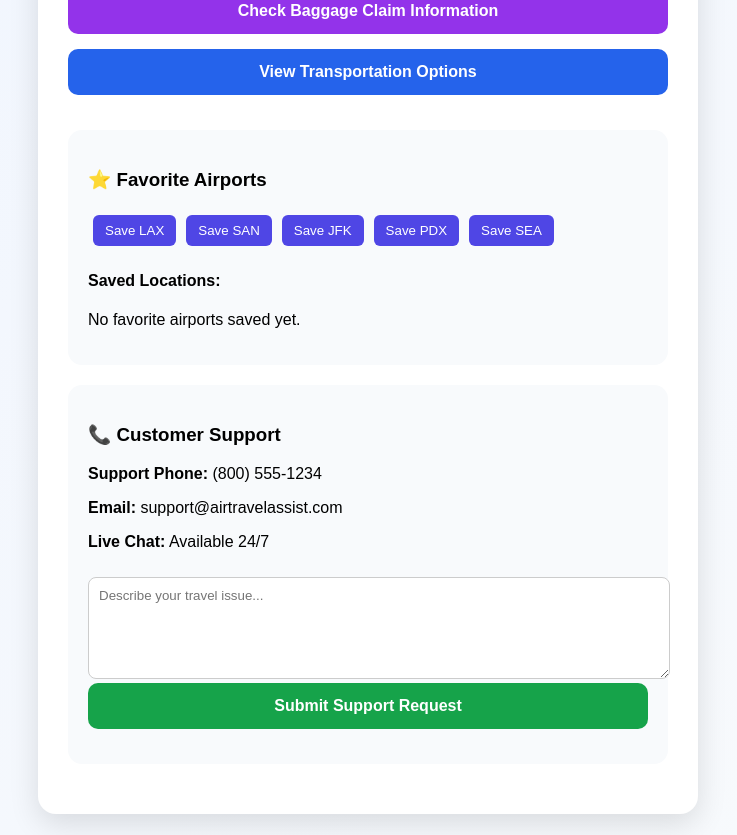
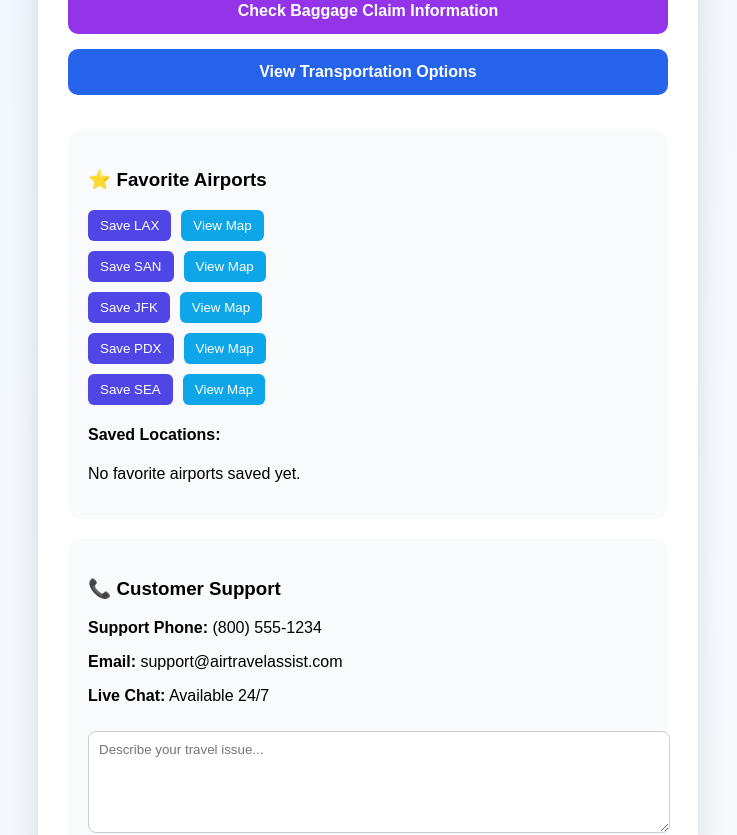
Before and after one commit to abrilquiros/airport-appIS470, a React (Create React App) app in the folder app/: page / in a window 1280 px wide. Shown: the part 945-1780 px from the top of the page, without its empty margins (272-1009 px from the left). Built offline with nearby package versions, Linux system fonts and the light colour scheme.

Commit message:
Add viewable maps

```diff
--- a/app/src/App.js
+++ b/app/src/App.js
@@ -6,8 +6,36 @@ function App() {
   const [showPolicy, setShowPolicy] = useState(false);
   const [selectedAirline, setSelectedAirline] = useState("American");
   const [favoriteLocations, setFavoriteLocations] = useState([]);
+  const [selectedAirportMap, setSelectedAirportMap] = useState(null);
+  const [showMap, setShowMap] = useState(false);
 
-  const airports = ["LAX", "SAN", "JFK", "PDX", "SEA"];
+  const airports = [
+  {
+    code: "LAX",
+    name: "Los Angeles International Airport",
+    map: "https://www.google.com/maps?q=LAX+Airport&output=embed",
+  },
+  {
+    code: "SAN",
+    name: "San Diego International Airport",
+    map: "https://www.google.com/maps?q=SAN+Airport&output=embed",
+  },
+  {
+    code: "JFK",
+    name: "John F. Kennedy International Airport",
+    map: "https://www.google.com/maps?q=JFK+Airport&output=embed",
+  },
+  {
+    code: "PDX",
+    name: "Portland International Airport",
+    map: "https://www.google.com/maps?q=PDX+Airport&output=embed",
+  },
+  {
+    code: "SEA",
+    name: "Seattle-Tacoma International Airport",
+    map: "https://www.google.com/maps?q=SEA+Airport&output=embed",
+  },
+];
 
   const saveFavoriteLocation = (airport) => {
     if (!favoriteLocations.includes(airport)) {
@@ -200,11 +228,18 @@ function App() {
          <h3>⭐ Favorite Airports</h3>
 
         {airports.map((airport) => (
+          <div
+            key={airport.code}
+            style={{
+              display: "flex",
+              gap: "10px",
+              marginBottom: "10px",
+              flexWrap: "wrap",
+            }}
+           >
             <button
-              key={airport}
-              onClick={() => saveFavoriteLocation(airport)}
+              onClick={() => saveFavoriteLocation(airport.code)}
               style={{
-                margin: "5px",
                 padding: "8px 12px",
                 borderRadius: "6px",
                 border: "none",
@@ -213,8 +248,26 @@ function App() {
                 cursor: "pointer",
               }}
             >
-              Save {airport}
+              Save {airport.code}
             </button>
+
+            <button
+              onClick={() => {
+                setSelectedAirportMap(airport);
+                setShowMap(true);
+              }}
+              style={{
+                padding: "8px 12px",
+                borderRadius: "6px",
+                border: "none",
+                backgroundColor: "#0ea5e9",
+                color: "white",
+                cursor: "pointer",
+              }}
+            >
+              View Map
+            </button>
+          </div>
         ))}
 
   <div style={{ marginTop: "15px" }}>
@@ -224,11 +277,41 @@ function App() {
       <p>No favorite airports saved yet.</p>
     ) : (
       <ul>
-                {favoriteLocations.map((airport) => (
-                  <li key={airport} style={{ marginBottom: "8px" }}>
-                    ✈️ {airport}
+        {favoriteLocations.map((airportCode) => {
+          const airportData = airports.find(
+            (a) => a.code === airportCode
+          );
+
+          return (
+            <li
+              key={airportCode}
+              style={{ marginBottom: "12px" }}
+            >
+              ✈️ {airportCode}
+
               <button
-                      onClick={() => removeFavoriteLocation(airport)}
+                onClick={() => {
+                  setSelectedAirportMap(airportData);
+                  setShowMap(true);
+                }}
+                style={{
+                  marginLeft: "10px",
+                  padding: "4px 8px",
+                  borderRadius: "6px",
+                  border: "none",
+                  backgroundColor: "#0284c7",
+                  color: "white",
+                  cursor: "pointer",
+                  fontSize: "12px",
+                }}
+              >
+                View Map
+              </button>
+
+              <button
+                onClick={() =>
+                  removeFavoriteLocation(airportCode)
+                }
                 style={{
                   marginLeft: "10px",
                   padding: "4px 8px",
@@ -243,10 +326,62 @@ function App() {
                 Remove
               </button>
             </li>
-                ))}
+          );
+        })}
       </ul>
     )}
   </div>
+
+  {showMap && selectedAirportMap && (
+    <div
+      style={{
+        marginTop: "20px",
+        backgroundColor: "white",
+        padding: "15px",
+        borderRadius: "12px",
+      }}
+    >
+      <div
+        style={{
+          display: "flex",
+          justifyContent: "space-between",
+          alignItems: "center",
+          marginBottom: "10px",
+        }}
+      >
+        <h4 style={{ margin: 0 }}>
+          🗺️ {selectedAirportMap.name}
+        </h4>
+
+        <button
+          onClick={() => setShowMap(false)}
+          style={{
+            padding: "6px 10px",
+            border: "none",
+            borderRadius: "6px",
+            backgroundColor: "#ef4444",
+            color: "white",
+            cursor: "pointer",
+          }}
+        >
+          Close Map
+        </button>
+      </div>
+
+      <iframe
+        title="Airport Map"
+        src={selectedAirportMap.map}
+        width="100%"
+        height="350"
+        style={{
+          border: 0,
+          borderRadius: "12px",
+        }}
+        allowFullScreen=""
+        loading="lazy"
+      ></iframe>
+    </div>
+  )}
 </div>
 
         <div style={sectionStyle}>
```
Lines whose indentation alone changed are shown as unchanged.
